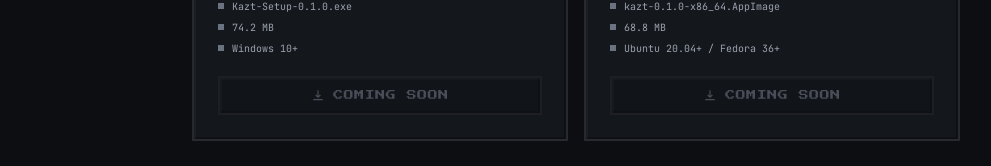
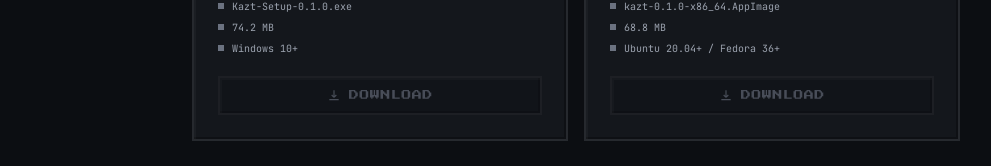
Before and after one commit to Cryptottat/kazt-app, a Next.js app: page /app in a window 1280 px wide. Shown: the part 469-635 px from the top of the page, without its empty margins (64-1055 px from the left). Built offline with nearby package versions, Linux system fonts and the light colour scheme; no server answers.

Commit message:
fix: change download button text from Coming Soon to Download

```diff
--- a/app/app/page.tsx
+++ b/app/app/page.tsx
@@ -182,7 +182,7 @@
                 <svg width="14" height="14" viewBox="0 0 24 24" fill="none" stroke="currentColor" strokeWidth="2">
                   <path d="M12 4v12m0 0l-4-4m4 4l4-4M4 20h16" />
                 </svg>
-                Coming Soon
+                Download
               </button>
 
               {/* Hover glow */}
```
